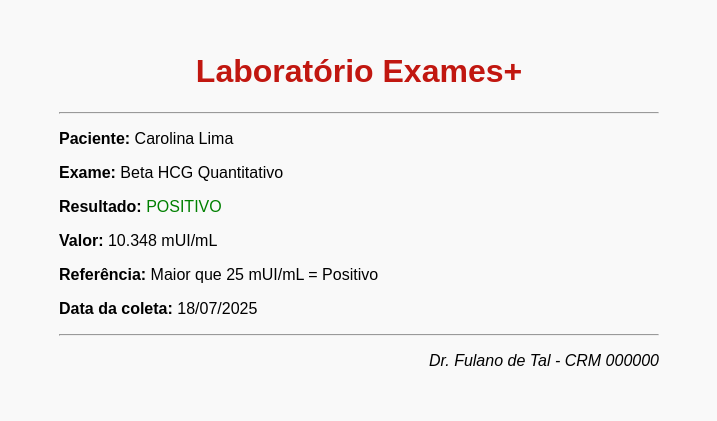
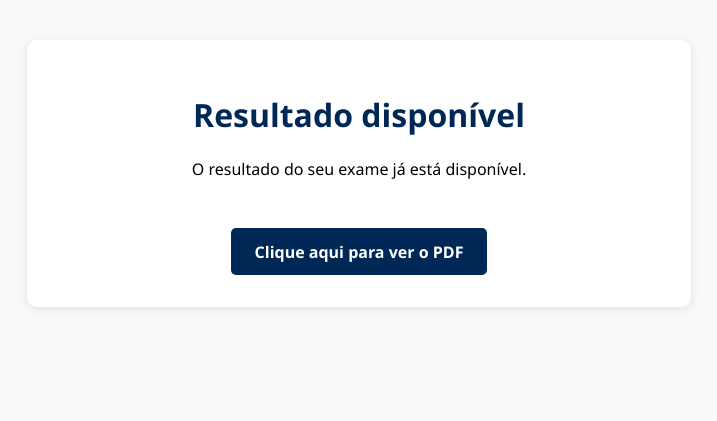
Before and after one commit to carolinerdelima/exameSite, a plain HTML site: page resultado.html in a window 1280 px wide. Shown: the whole page, without its empty margins (281-998 px from the left). Drawn offline with Linux system fonts and the light colour scheme.

Commit message:
inserindo laudo

```diff
--- a/resultado.html
+++ b/resultado.html
@@ -1,20 +1,58 @@
-<!-- resultado.html -->
 <!DOCTYPE html>
 <html lang="pt-BR">
 <head>
   <meta charset="UTF-8" />
-  <title>Resultado de Exame</title>
+  <title>Resultado do Exame</title>
+  <style>
+    body {
+      font-family: "Segoe UI", sans-serif;
+      background-color: #f9f9f9;
+      padding: 2rem;
+      text-align: center;
+    }
+
+    .container {
+      background: white;
+      max-width: 600px;
+      margin: auto;
+      padding: 2rem;
+      box-shadow: 0 2px 10px rgba(0,0,0,0.1);
+      border-radius: 10px;
+    }
+
+    h1 {
+      color: #002856;
+    }
+
+    a.botao {
+      display: inline-block;
+      margin-top: 2rem;
+      background-color: #002856;
+      color: white;
+      padding: 0.8rem 1.5rem;
+      text-decoration: none;
+      border-radius: 5px;
+      font-weight: bold;
+    }
+
+    iframe {
+      margin-top: 2rem;
+      width: 100%;
+      height: 500px;
+      border: none;
+    }
+  </style>
 </head>
-<body style="font-family: Arial; max-width: 600px; margin: auto; padding: 2rem; background: #f9f9f9;">
-  <h1 style="text-align: center; color: #c11710;">Laboratório Exames+</h1>
-  <hr />
-  <p><strong>Paciente:</strong> Carolina Lima</p>
-  <p><strong>Exame:</strong> Beta HCG Quantitativo</p>
-  <p><strong>Resultado:</strong> <span style="color: green;">POSITIVO</span></p>
-  <p><strong>Valor:</strong> 10.348 mUI/mL</p>
-  <p><strong>Referência:</strong> Maior que 25 mUI/mL = Positivo</p>
-  <p><strong>Data da coleta:</strong> 18/07/2025</p>
-  <hr />
-  <p style="text-align: right; font-style: italic;">Dr. Fulano de Tal - CRM 000000</p>
+<body>
+  <div class="container">
+    <h1>Resultado disponível</h1>
+    <p>O resultado do seu exame já está disponível.</p>
+
+    <!-- Se quiser exibir um botão: -->
+    <a class="botao" href="laudo_T240012114402.pdf" target="_blank">Clique aqui para ver o PDF</a>
+
+    <!-- Ou se quiser exibir o PDF embutido diretamente: -->
+    <!-- <iframe src="resultado.pdf"></iframe> -->
+  </div>
 </body>
 </html>
```
Also changed, not shown: index.html (+39 -21 lines), logo.png, 1 other file.
